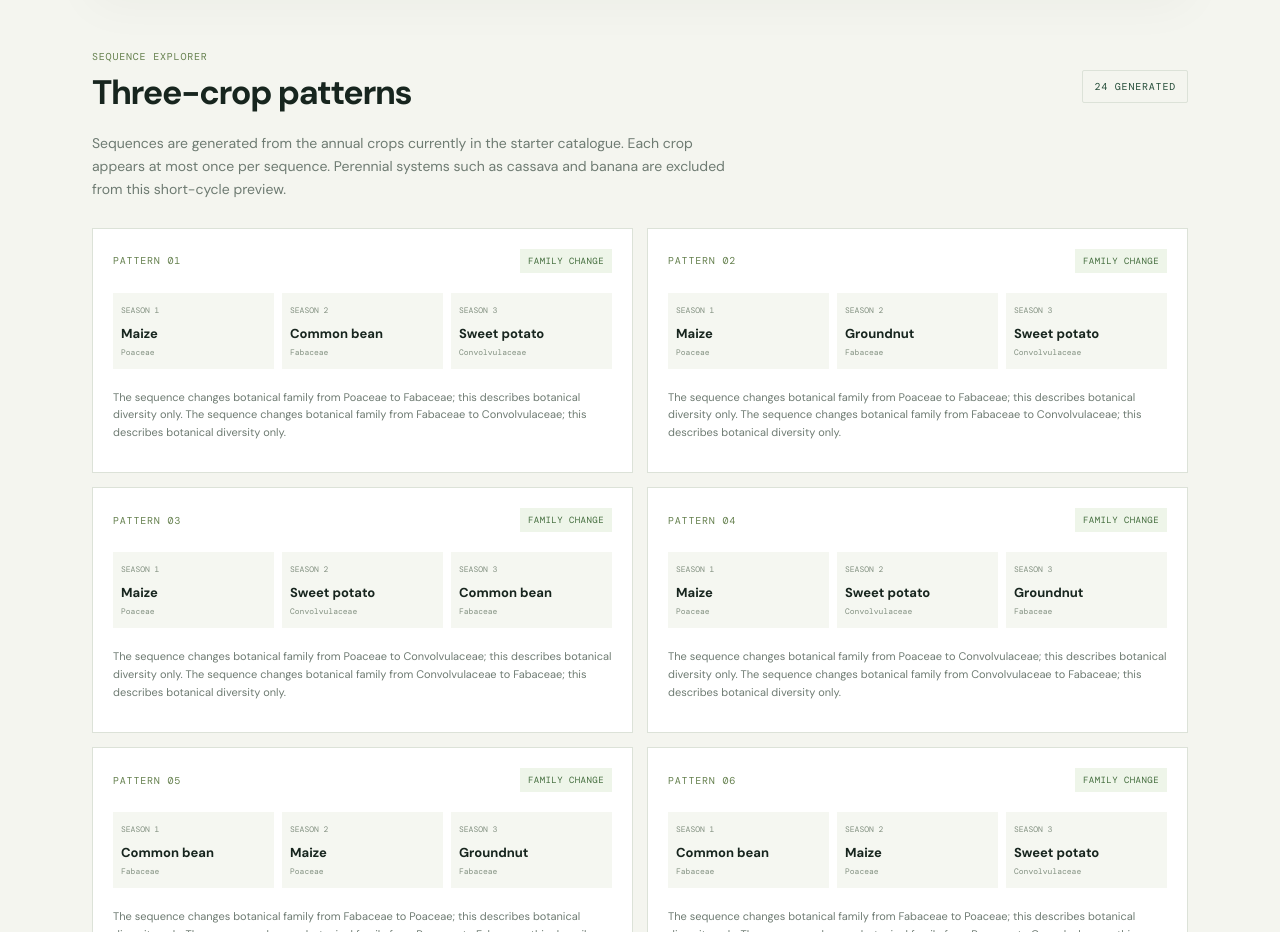
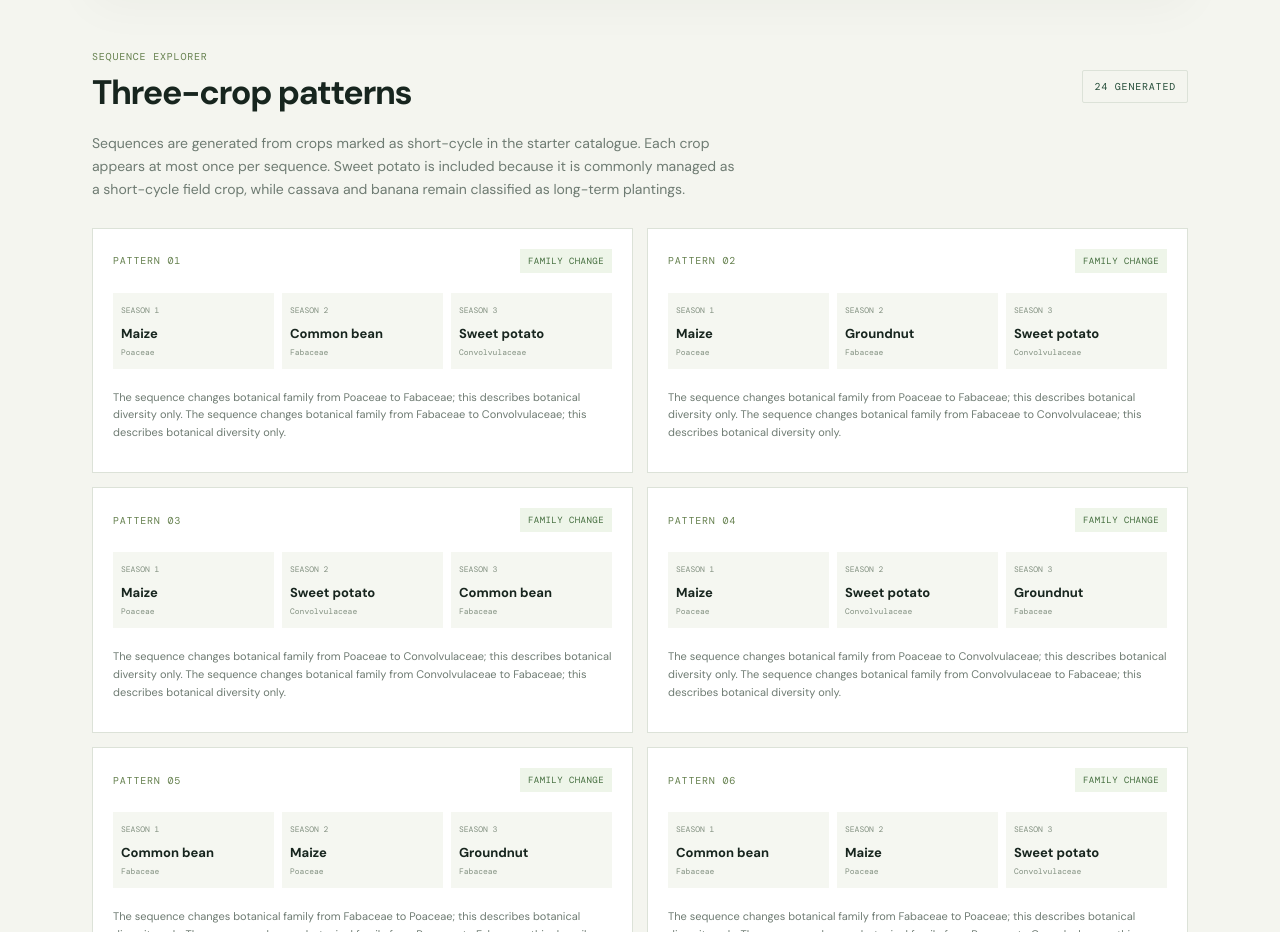
Before and after one commit to josemacaia3337-creator/spacexplore-tchiowa, a Next.js app: page /rotation in a window 1280 px wide. Shown: the part 820-1752 px from the top of the page. Built offline with nearby package versions, Linux system fonts and the light colour scheme; a web font is replaced by a local one.

Commit message:
Clarify short-cycle rotation candidate logic

```diff
--- a/app/rotation/page.tsx
+++ b/app/rotation/page.tsx
@@ -59,7 +59,7 @@ export default function RotationPage() {
       </section>
       <section className="farm-list-section">
         <div className="section-heading"><div><span className="eyebrow">SEQUENCE EXPLORER</span><h2>Three-crop patterns</h2></div><span className="status-tag">{sequences.length} GENERATED</span></div>
-        <p className="section-copy">Sequences are generated from the annual crops currently in the starter catalogue. Each crop appears at most once per sequence. Perennial systems such as cassava and banana are excluded from this short-cycle preview.</p>
+        <p className="section-copy">Sequences are generated from crops marked as short-cycle in the starter catalogue. Each crop appears at most once per sequence. Sweet potato is included because it is commonly managed as a short-cycle field crop, while cassava and banana remain classified as long-term plantings.</p>
         <div className="rotation-grid">{sequences.map((sequence, index) => <article className="rotation-card" key={sequence.crops.map((crop) => crop.id).join("-")}>
           <div className="farm-card-top"><span className="eyebrow">PATTERN {String(index + 1).padStart(2, "0")}</span><span className={sequence.repeatedAdjacentFamily ? "rotation-flag" : "rotation-positive"}>{sequence.repeatedAdjacentFamily ? "FAMILY REPEAT" : "FAMILY CHANGE"}</span></div>
           <div className="rotation-flow">{sequence.crops.map((crop, cropIndex) => <div className="rotation-step" key={crop.id}><span>SEASON {cropIndex + 1}</span><strong>{crop.name}</strong><small>{crop.family}</small></div>)}</div>
```
